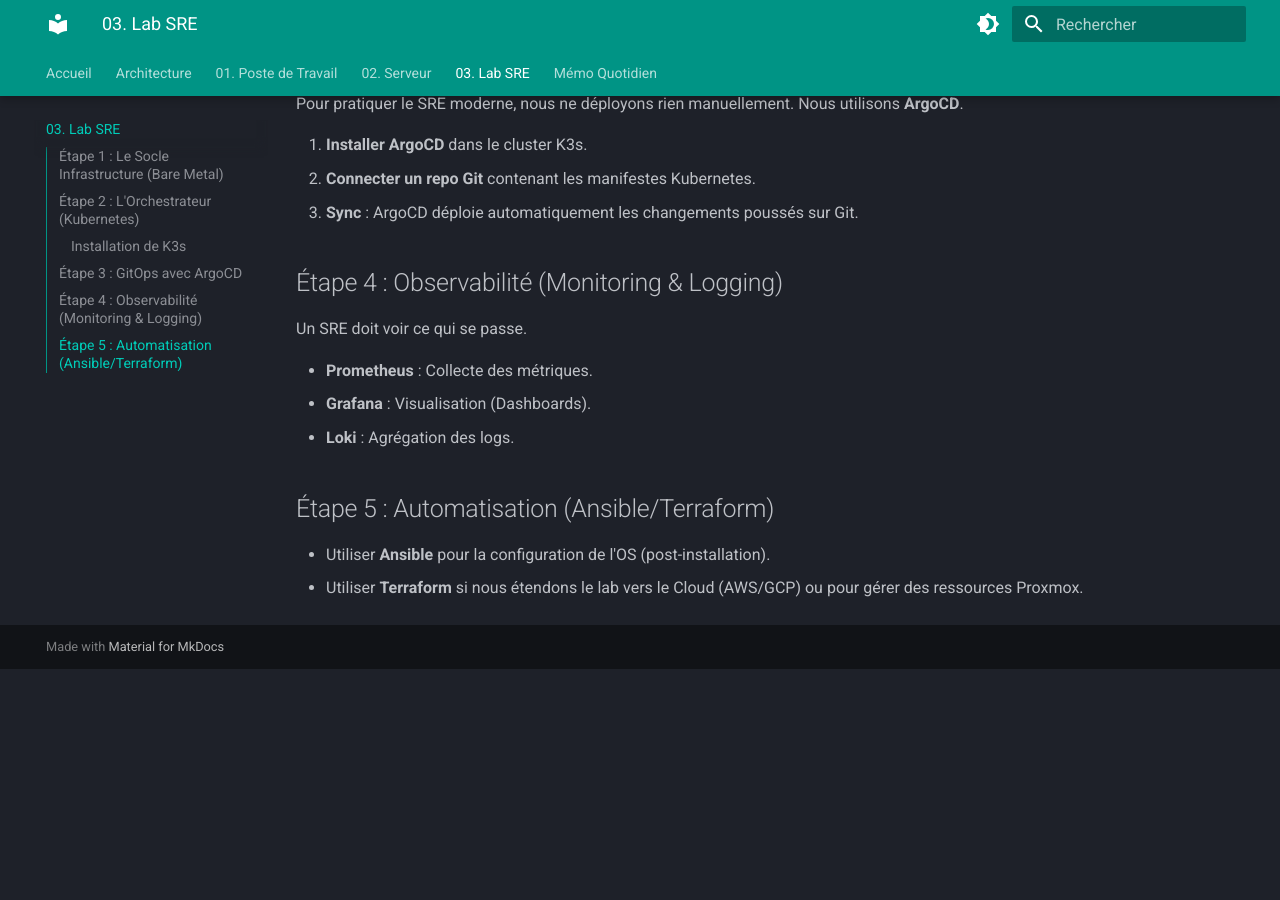
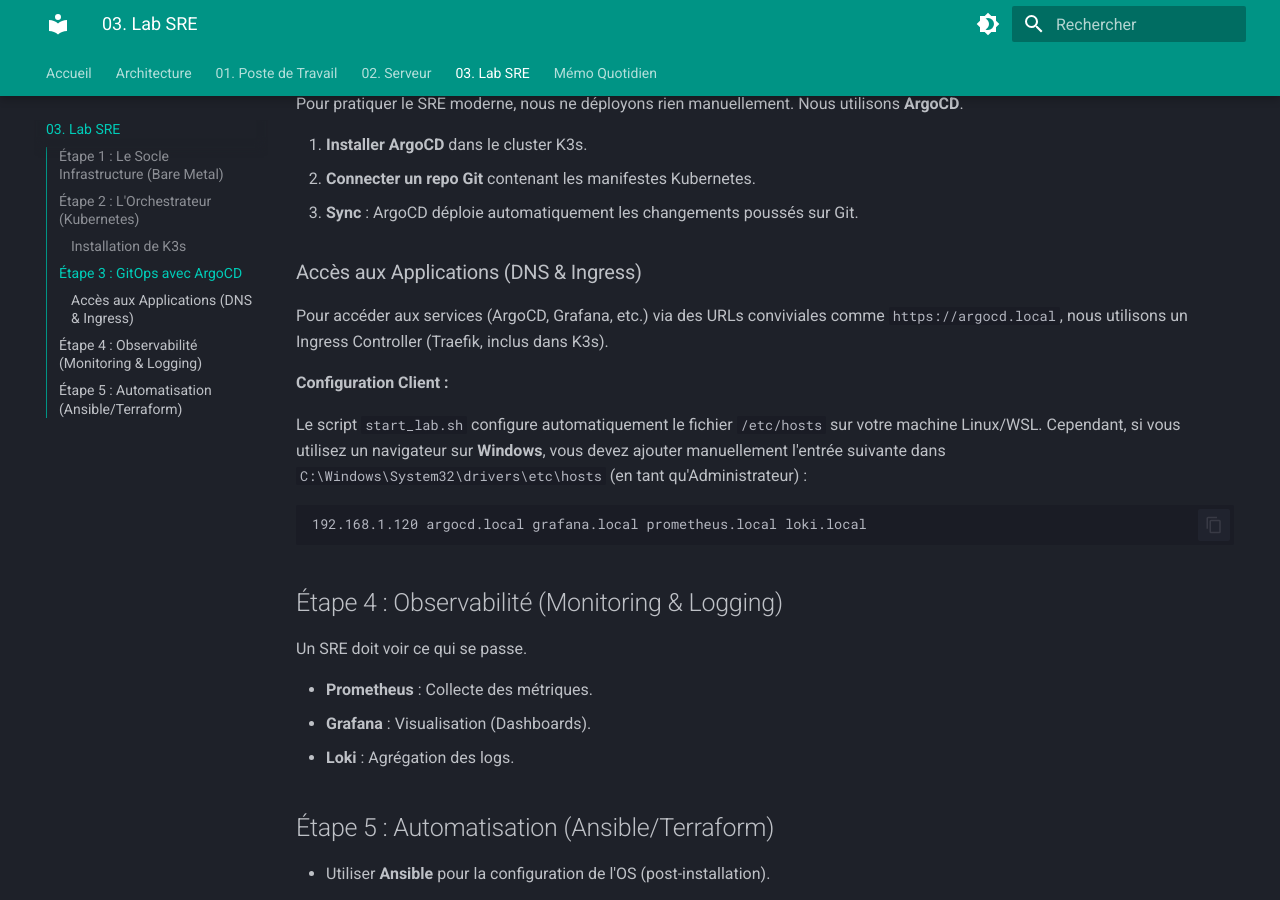
Before and after one commit to NicoBaiGit/sre-lab-infrastructure, an MkDocs documentation site: the page built from docs/setup-lab.md, in a window 1280 px wide and 900 px high, scrolled down 1062 px. Built offline with MkDocs 1.6.1 and Material for MkDocs 9.7.7, drawn with Linux system fonts in a browser that asks for light colours; before the commit the page ends 1731 px from its top, so only the background shows below that.

Commit message:
docs: update setup guide with dns access details

````diff
--- a/docs/setup-lab.md
+++ b/docs/setup-lab.md
@@ -44,6 +44,19 @@
 2.  **Connecter un repo Git** contenant les manifestes Kubernetes.
 3.  **Sync** : ArgoCD déploie automatiquement les changements poussés sur Git.
 
+### Accès aux Applications (DNS & Ingress)
+
+Pour accéder aux services (ArgoCD, Grafana, etc.) via des URLs conviviales comme `https://argocd.local`, nous utilisons un Ingress Controller (Traefik, inclus dans K3s).
+
+**Configuration Client :**
+
+Le script `start_lab.sh` configure automatiquement le fichier `/etc/hosts` sur votre machine Linux/WSL.
+Cependant, si vous utilisez un navigateur sur **Windows**, vous devez ajouter manuellement l'entrée suivante dans `C:\Windows\System32\drivers\etc\hosts` (en tant qu'Administrateur) :
+
+```text
+192.168.1.120 argocd.local grafana.local prometheus.local loki.local
+```
+
 ## Étape 4 : Observabilité (Monitoring & Logging)
 
 Un SRE doit voir ce qui se passe.
````
